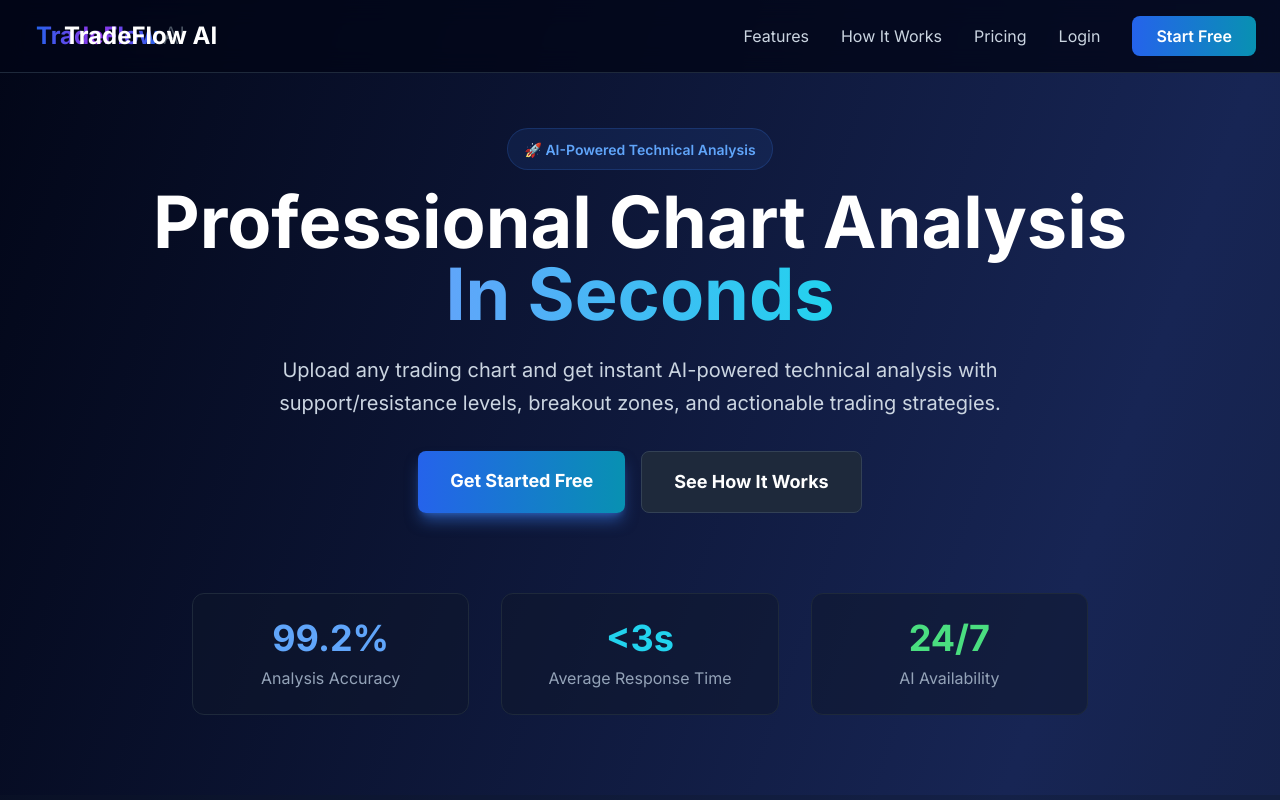
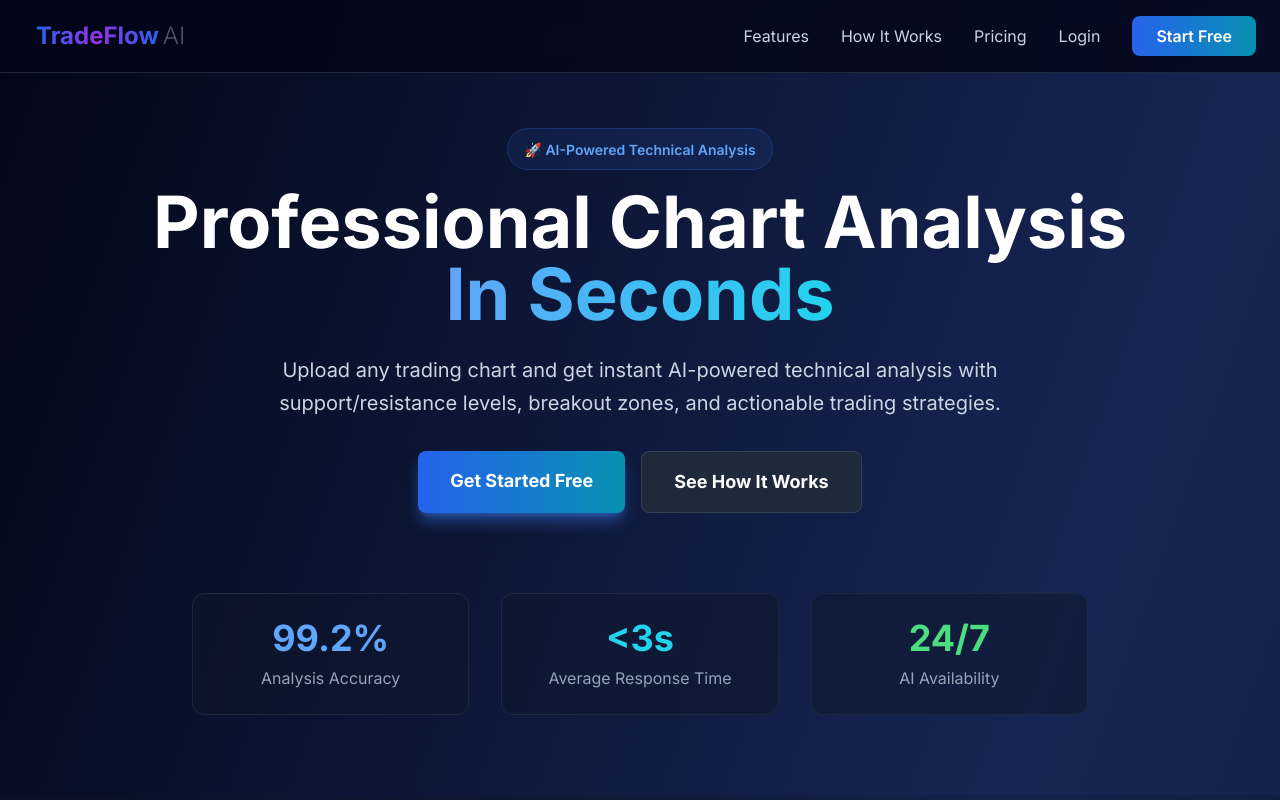
Before and after one commit to rochicenat/tradeflow-ai-frontend, a Next.js app: page / in a window 1280 px wide. Shown: the top 800 px of the page. Built offline with nearby package versions, Linux system fonts and the light colour scheme.

Commit message:
Remove duplicate TradeFlow AI text from header

```diff
--- a/app/page.tsx
+++ b/app/page.tsx
@@ -12,7 +12,7 @@ export default function Home() {
         <div className="max-w-7xl mx-auto px-6 py-4 flex items-center justify-between">
           <div className="flex items-center gap-2">
             <IconLogo className="w-8 h-8 text-blue-500" />
-            <span className="text-2xl font-bold text-white">TradeFlow AI</span>
+
           </div>
           <nav className="hidden md:flex items-center gap-8">
             <Link href="#features" className="text-slate-300 hover:text-white transition">Features</Link>
```
